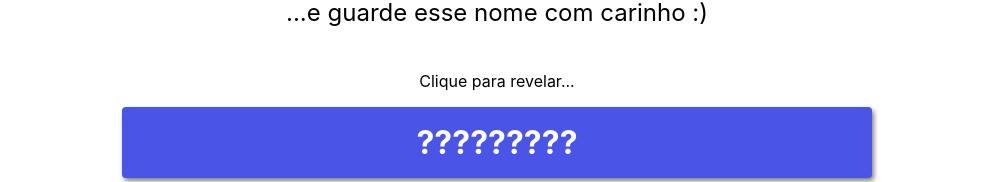
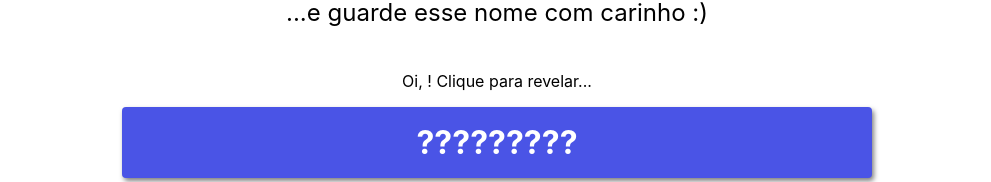
Before and after one commit to dotenorio/amigo-secreto, a Next.js app: page /i-caught/1 in a window 1280 px wide. Shown: the part 286-468 px from the top of the page, without its empty margins (143-1134 px from the left). Built offline with nearby package versions, Linux system fonts and the light colour scheme; no server answers.

Commit message:
fix caught page

```diff
--- a/pages/i-caught/[id].js
+++ b/pages/i-caught/[id].js
@@ -40,12 +40,12 @@ const Token = () => {
 
       {reveal ? (
         <div className={styles.name}>
-          <p>Você pegou:</p>
+          <p>Oi, <b>{person?.fields?.name}</b>! Você pegou:</p>
           <b>{caught.fields.name}</b>
         </div>
       ) : (
         <div className={styles.noName}>
-          <p>Clique para revelar...</p>
+          <p>Oi, <b>{person?.fields?.name}</b>! Clique para revelar...</p>
           <b onClick={() => setReveal(true)}>?????????</b>
           <p>
             <i>Tenha certeza que ninguém está olhando o_o</i>
```
